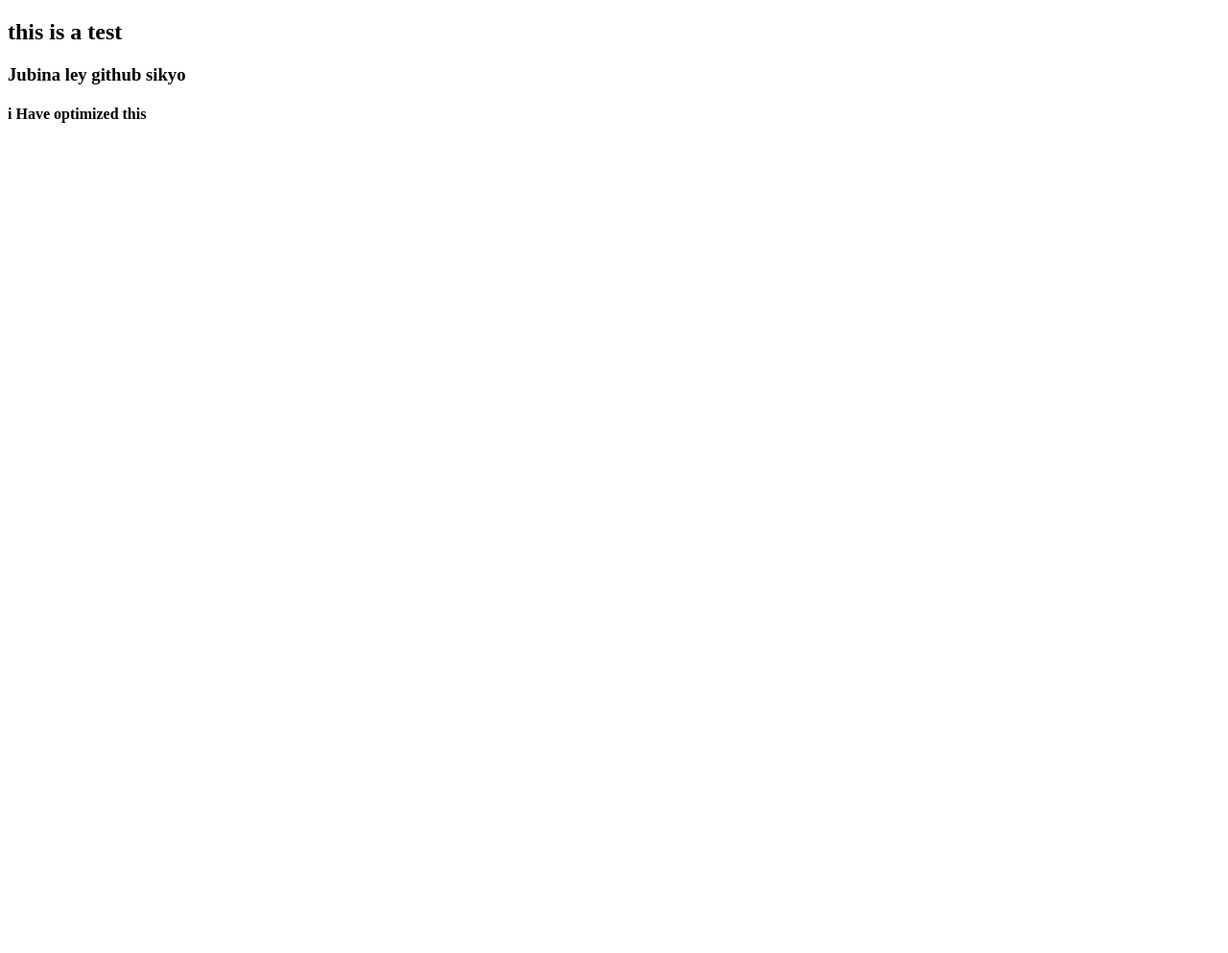
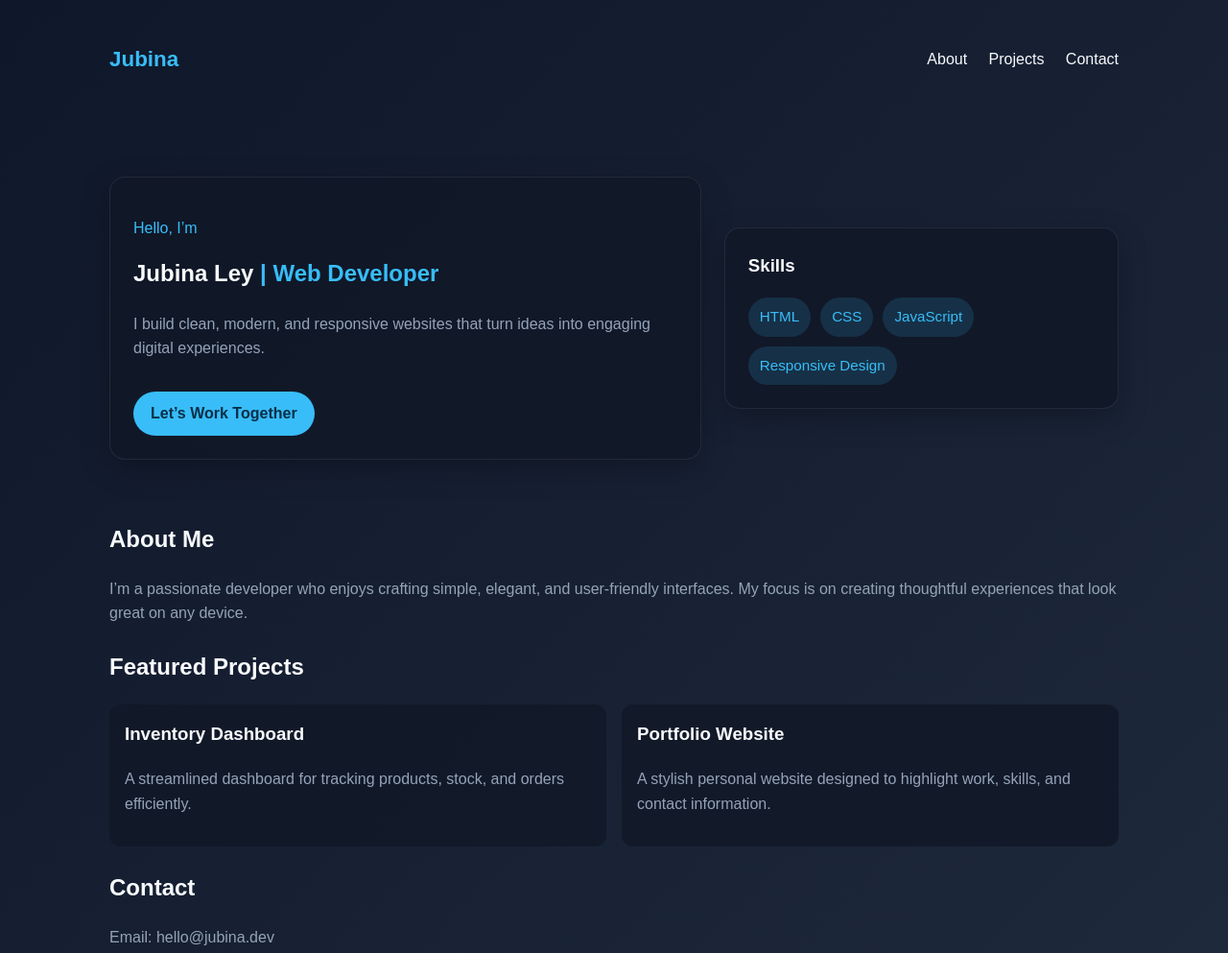
Before and after one commit to Hribhuhehe/Inventory-Management-System, a plain HTML site: page index.html in a window 1280 px wide. Shown: the whole page at 96% size. Before the commit the page ends 800 px from the top, so only its background shows below. Drawn offline with Linux system fonts and the light colour scheme.

Commit message:
Create portfolio landing page

```diff
--- a/index.html
+++ b/index.html
@@ -3,11 +3,181 @@
 <head>
     <meta charset="UTF-8">
     <meta name="viewport" content="width=device-width, initial-scale=1.0">
-    <title>Document</title>
+    <title>Jubina | Portfolio</title>
+    <style>
+        :root {
+            --bg: #0f172a;
+            --card: #111827;
+            --text: #f8fafc;
+            --muted: #94a3b8;
+            --accent: #38bdf8;
+        }
+
+        * { box-sizing: border-box; }
+        body {
+            margin: 0;
+            font-family: Arial, Helvetica, sans-serif;
+            background: linear-gradient(135deg, var(--bg), #1e293b);
+            color: var(--text);
+            line-height: 1.6;
+        }
+
+        .container {
+            max-width: 1100px;
+            margin: 0 auto;
+            padding: 24px;
+        }
+
+        header {
+            display: flex;
+            justify-content: space-between;
+            align-items: center;
+            padding: 20px 0 40px;
+        }
+
+        .brand {
+            font-size: 1.4rem;
+            font-weight: bold;
+            color: var(--accent);
+        }
+
+        nav a {
+            color: var(--text);
+            text-decoration: none;
+            margin-left: 18px;
+        }
+
+        .hero {
+            display: grid;
+            grid-template-columns: 1.2fr 0.8fr;
+            gap: 24px;
+            align-items: center;
+            padding: 40px 0;
+        }
+
+        .hero-card, .info-card {
+            background: rgba(17, 24, 39, 0.85);
+            border: 1px solid rgba(255,255,255,0.08);
+            border-radius: 16px;
+            padding: 24px;
+            box-shadow: 0 10px 30px rgba(0,0,0,0.25);
+        }
+
+        h1, h2, h3 { margin-top: 0; }
+        .accent { color: var(--accent); }
+        .muted { color: var(--muted); }
+
+        .btn {
+            display: inline-block;
+            margin-top: 16px;
+            padding: 10px 18px;
+            border-radius: 999px;
+            background: var(--accent);
+            color: #082f49;
+            text-decoration: none;
+            font-weight: bold;
+        }
+
+        .skills {
+            display: flex;
+            flex-wrap: wrap;
+            gap: 10px;
+            margin-top: 14px;
+        }
+
+        .skills span {
+            background: rgba(56, 189, 248, 0.15);
+            padding: 8px 12px;
+            border-radius: 999px;
+            color: var(--accent);
+            font-size: 0.95rem;
+        }
+
+        section {
+            margin-top: 24px;
+        }
+
+        .grid {
+            display: grid;
+            grid-template-columns: repeat(2, minmax(0, 1fr));
+            gap: 16px;
+        }
+
+        .grid div {
+            background: rgba(17, 24, 39, 0.85);
+            border-radius: 12px;
+            padding: 16px;
+        }
+
+        @media (max-width: 768px) {
+            .hero, .grid {
+                grid-template-columns: 1fr;
+            }
+
+            header {
+                flex-direction: column;
+                align-items: flex-start;
+            }
+
+            nav a {
+                margin-left: 0;
+                margin-right: 12px;
+            }
+        }
+    </style>
 </head>
 <body>
-    <h2>this is a test</h2>
-    <h3>Jubina ley github sikyo</h3>
-    <h4>i Have optimized this</h4>
+    <div class="container">
+        <header>
+            <div class="brand">Jubina</div>
+            <nav>
+                <a href="#about">About</a>
+                <a href="#projects">Projects</a>
+                <a href="#contact">Contact</a>
+            </nav>
+        </header>
+
+        <section class="hero">
+            <div class="hero-card">
+                <p class="accent">Hello, I’m</p>
+                <h1>Jubina Ley <span class="accent">| Web Developer</span></h1>
+                <p class="muted">I build clean, modern, and responsive websites that turn ideas into engaging digital experiences.</p>
+                <a class="btn" href="#contact">Let’s Work Together</a>
+            </div>
+            <div class="info-card">
+                <h3>Skills</h3>
+                <div class="skills">
+                    <span>HTML</span>
+                    <span>CSS</span>
+                    <span>JavaScript</span>
+                    <span>Responsive Design</span>
+                </div>
+            </div>
+        </section>
+
+        <section id="about">
+            <h2>About Me</h2>
+            <p class="muted">I’m a passionate developer who enjoys crafting simple, elegant, and user-friendly interfaces. My focus is on creating thoughtful experiences that look great on any device.</p>
+        </section>
+
+        <section id="projects">
+            <h2>Featured Projects</h2>
+            <div class="grid">
+                <div>
+                    <h3>Inventory Dashboard</h3>
+                    <p class="muted">A streamlined dashboard for tracking products, stock, and orders efficiently.</p>
+                </div>
+                <div>
+                    <h3>Portfolio Website</h3>
+                    <p class="muted">A stylish personal website designed to highlight work, skills, and contact information.</p>
+                </div>
+            </div>
+        </section>
+
+        <section id="contact">
+            <h2>Contact</h2>
+            <p class="muted">Email: hello@jubina.dev</p>
+        </section>
+    </div>
 </body>
 </html>
```
